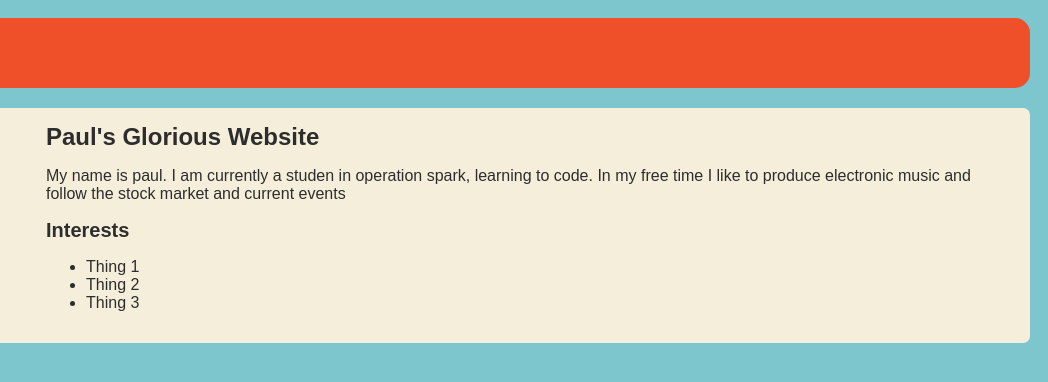
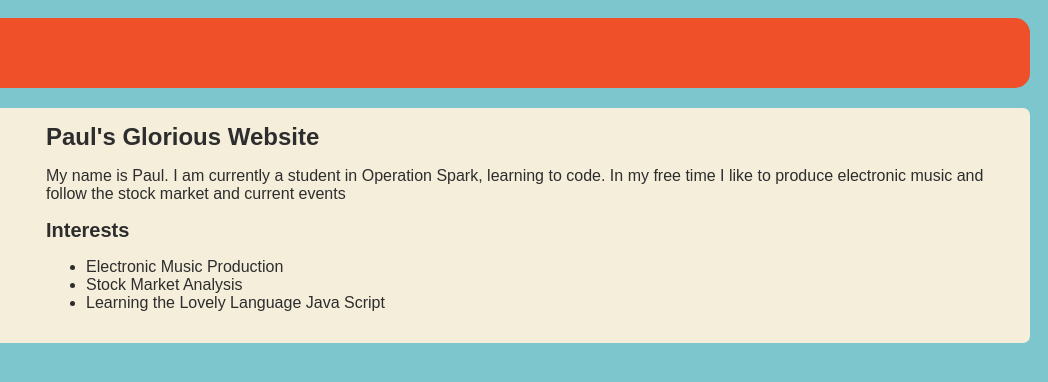
Before and after one commit to paulsoniat/paulsoniat.github.io, a plain HTML site: page index.html in a window 1280 px wide. Shown: the full height of the page, 232-1280 px from the left. Drawn offline with Linux system fonts and the light colour scheme.

Commit message:
add portfolio.html file

```diff
--- a/index.html
+++ b/index.html
@@ -81,14 +81,14 @@
                 </div>
                 <div class="content">
                 <header>Paul's Glorious Website</header>
-                <p> My name is paul. I am currently a studen in operation spark, learning to code. In my free time I like to produce electronic music and follow the stock market and current events
+                <p> My name is Paul. I am currently a student in Operation Spark, learning to code. In my free time I like to produce electronic music and follow the stock market and current events
                 </p>
                 <section class="interests">
                     <header>Interests</header>
                     <ul>
-                        <li>Thing 1</li>
-                        <li>Thing 2</li>
-                        <li>Thing 3</li>
+                        <li>Electronic Music Production</li>
+                        <li>Stock Market Analysis</li>
+                        <li>Learning the Lovely Language Java Script</li>
                     </ul>
                 </section>
                 </div>
```
Also changed, not shown: 1 other file.
